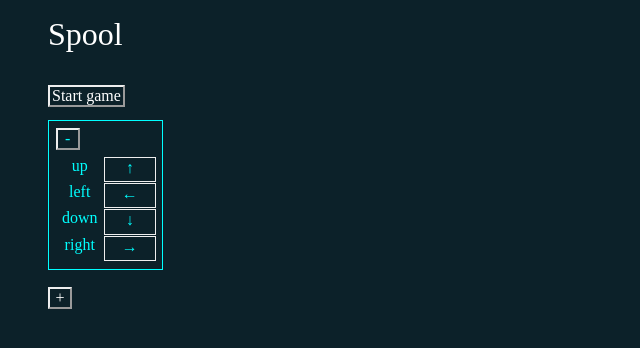
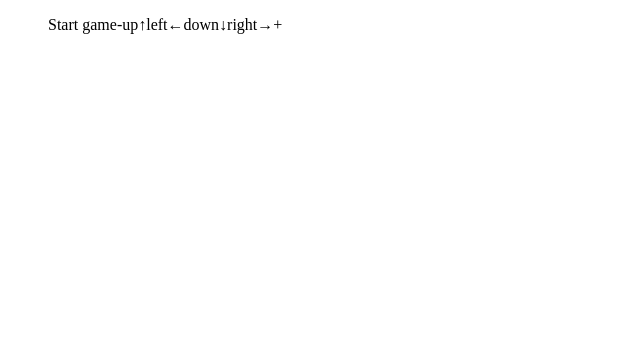
Before and after one commit to austrowGC/spool, a plain HTML site: page index.html in a window 1280 px wide. Shown: the whole page, without its empty margins (0-640 px from the left). Drawn offline with Linux system fonts and the light colour scheme.

Commit message:
rm styles

```diff
--- a/body.css
+++ /dev/null
@@ -1,99 +0,0 @@
-html, body { height: 100%; }
-body {
-  background-color: #0c2129;
-  overflow: hidden;
-}
-menu {
-  color: white;
-  background-color: #000;
-}
-menu > * {
-  float: left;
-  clear: both;
-  margin-bottom: .420em
-}
-header {
-  font-size: 2em;
-  margin-bottom: 1em;
-  background-color: initial;
-}
-start,
-options,
-removePlayer,
-addPlayer {
-  display: inline-block;
-  border-style: outset;
-  border-color: #eee;
-  border-width: 2px;
-  cursor: pointer;
-  padding-left: 2px;
-  padding-right: 2px;
-}
-removePlayer,
-addPlayer {
-  width: 1em;
-  height: 1em;
-  text-align: center;
-  padding-bottom:2px;
-  margin-right: .420em;
-  margin-bottom: .420em;
-}
-start:active,
-options:active,
-removePlayer:active,
-addPlayer:active {
-  border-style: inset;
-}
-:disabled {
-  pointer-events: none;
-  display: none;
-  visibility: hidden;
-  background: #eeeeee;
-}
-#cyan,
-player:nth-child(1) {
-  color: #00FFFF;
-  border-color: #00FFFF;
-  background-color: inherit;
-}
-#magenta,
-player:nth-child(2) {
-  color: #FF00FF;
-  border-color: #FF00FF;
-  background-color: inherit;
-}
-#yellow,
-player:nth-child(3) {
-  color: #FFFF00;
-  border-color: #FFFF00;
-  background-color: inherit;
-}
-player {
-  display: inline-block;
-  border: 1px solid;
-  padding: .420em;
-  margin-right: .420em;
-  margin-bottom: .420em;
-}
-player * {
-  float: left;
-}
-menu map {
-  padding: 1px;
-  margin-bottom: 1px;
-  border: 1px solid #eee;
-  min-width: 1.33em;
-  height: 1.33em;
-  cursor: default;
-  caret-color: #00000000;
-  overflow: hidden;
-}
-map,
-label {
-  float: left;
-  width: 3em;
-  text-align: center;
-}
-label {
-  clear: left;
-}
--- a/canvas.css
+++ /dev/null
@@ -1,4 +0,0 @@
-canvas {
-  border: 2px ridge #7e7e7e;
-  background-color: #000;
-}
--- a/index.html
+++ b/index.html
@@ -1,11 +1,5 @@
 <!DOCTYPE html>
 <html>
-  <head>
-    <title>Spool</title>
-    <link rel="stylesheet" href="./body.css">
-    <link rel="stylesheet" href="./canvas.css">
-  </head>
-  <body>
-    <script src="./spool.js"></script>
-  </body>
+  <body></body>
+  <script src="./spool.js"></script>
 </html>
```
